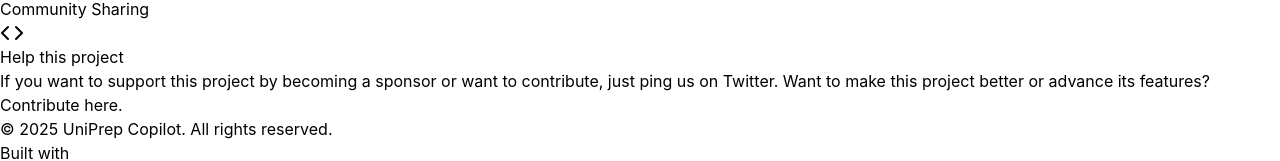
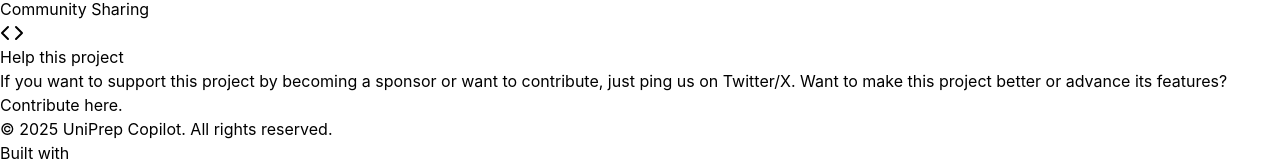
Before and after one commit to Avoy-Sasmal/UniPrep, a React (Vite) app in the folder frontend/: page /community in a window 1280 px wide. Shown: the part 1381-1542 px from the top of the page. Built offline with nearby package versions, Linux system fonts and the light colour scheme; no server answers.

Commit message:
URL updated of all the Hyperlinks

```diff
--- a/frontend/src/components/layout/Footer.jsx
+++ b/frontend/src/components/layout/Footer.jsx
@@ -19,7 +19,7 @@
             </p>
             <div className="flex space-x-4">
               <a
-                href="https://github.com"
+                href="https://github.com/Avoy-Sasmal/UniPrep"
                 target="_blank"
                 rel="noopener noreferrer"
                 className="text-gray-400 hover:text-white transition-colors"
@@ -28,7 +28,7 @@
                 <Github className="h-6 w-6" />
               </a>
               <a
-                href="https://twitter.com"
+                href="https://x.com/Amritanshutwt"
                 target="_blank"
                 rel="noopener noreferrer"
                 className="text-gray-400 hover:text-white transition-colors"
@@ -37,7 +37,7 @@
                 <Twitter className="h-6 w-6" />
               </a>
               <a
-                href="https://linkedin.com"
+                href="https://www.linkedin.com/in/avoy-sasmal/"
                 target="_blank"
                 rel="noopener noreferrer"
                 className="text-gray-400 hover:text-white transition-colors"
@@ -107,16 +107,16 @@
             <p className="text-gray-300 mb-4 text-sm">
               If you want to support this project by becoming a sponsor or want to contribute, just ping us on{' '}
               <a
-                href="https://twitter.com"
+                href="https://x.com/Amritanshutwt"
                 target="_blank"
                 rel="noopener noreferrer"
                 className="text-blue-400 hover:text-white transition-colors font-bold"
               >
-                Twitter
+                Twitter/X
               </a>
               . Want to make this project better or advance its features?{' '}
               <a
-                href="https://github.com"
+                href="https://github.com/Avoy-Sasmal/UniPrep"
                 target="_blank"
                 rel="noopener noreferrer"
                 className="text-blue-400 hover:text-white transition-colors font-bold"
```
